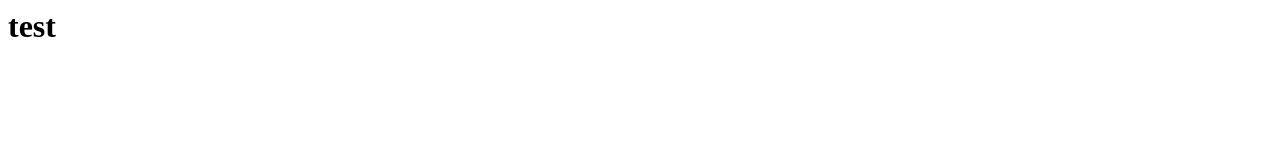
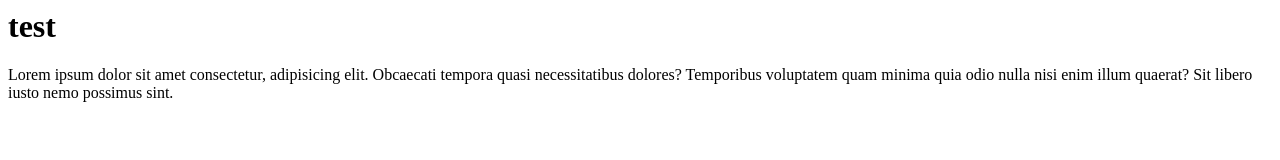
Before and after one commit to cel0222/sample, a plain HTML site: page index.html in a window 1280 px wide. Drawn offline with Linux system fonts and the light colour scheme.

Commit message:
Add test paragraph

```diff
--- a/index.html
+++ b/index.html
@@ -1 +1,2 @@
 <h1>test</h1>
+<p>Lorem ipsum dolor sit amet consectetur, adipisicing elit. Obcaecati tempora quasi necessitatibus dolores? Temporibus voluptatem quam minima quia odio nulla nisi enim illum quaerat? Sit libero iusto nemo possimus sint.</p>
```
